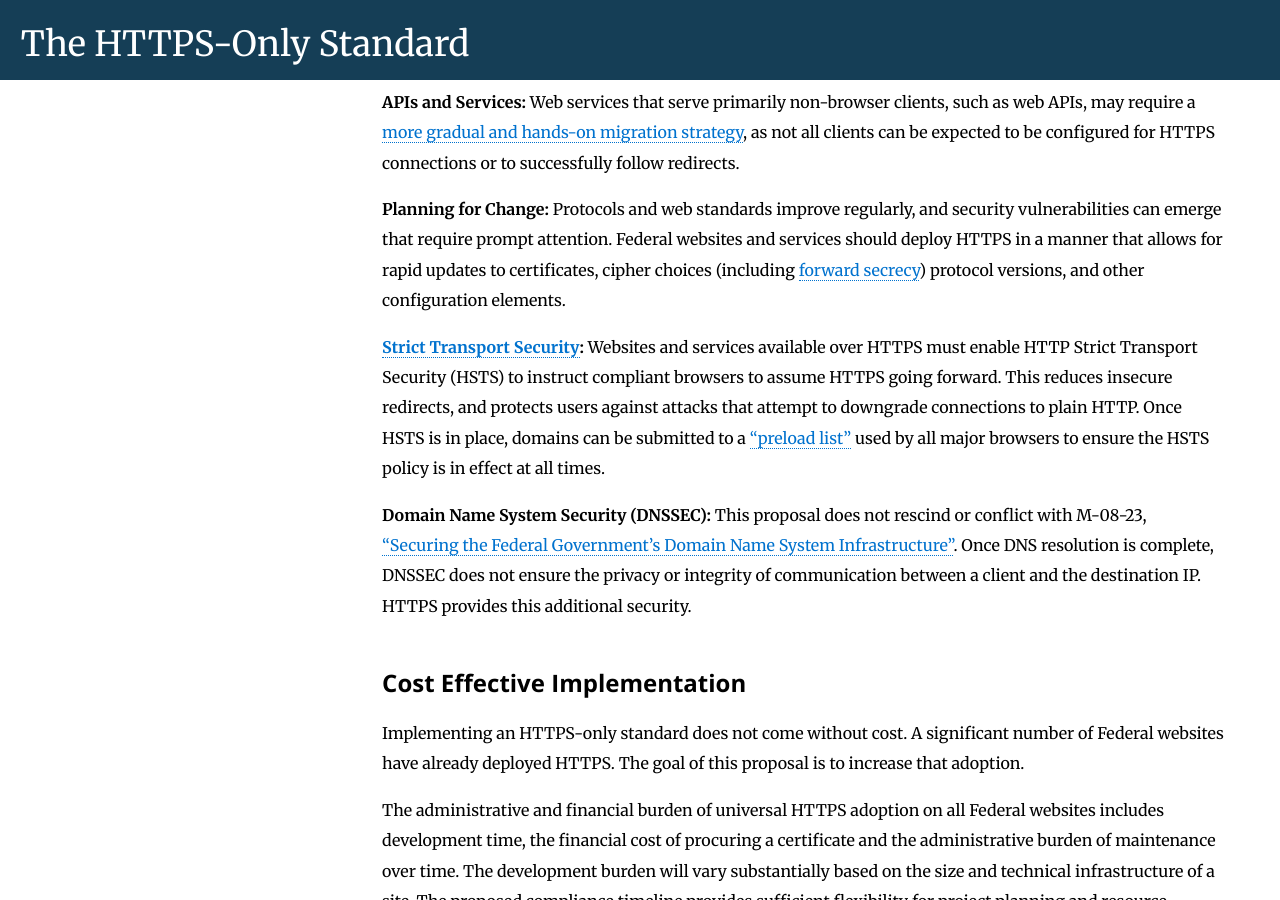
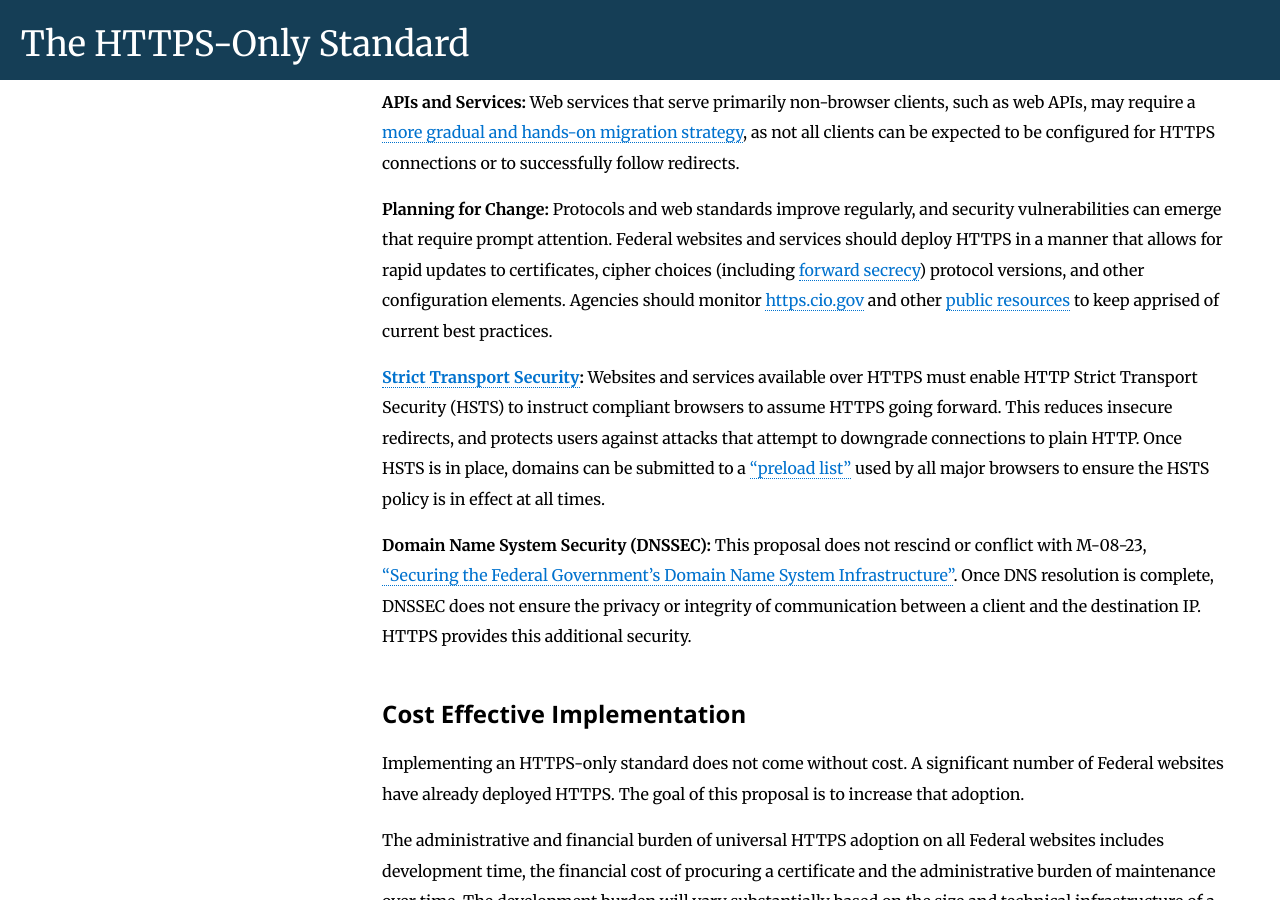
Before and after one commit to GSA/https, a Jekyll site: the page built from pages/index.md, in a window 1280 px wide and 900 px high, scrolled down 2898 px. Built offline with Jekyll 4.4.1, drawn with Linux system fonts in a browser that asks for light colours; Markdown is read by kramdown in place of the engine named in the settings.

Commit message:
be explicit about keeping apprised of best practices

```diff
--- a/pages/index.md
+++ b/pages/index.md
@@ -55,7 +55,7 @@
 
 **APIs and Services:** Web services that serve primarily non-browser clients, such as web APIs, may require a [more gradual and hands-on migration strategy](/apis/), as not all clients can be expected to be configured for HTTPS connections or to successfully follow redirects.
 
-**Planning for Change:** Protocols and web standards improve regularly, and security vulnerabilities can emerge that require prompt attention. Federal websites and services should deploy HTTPS in a manner that allows for rapid updates to certificates, cipher choices (including [forward secrecy](/technical/#forward-secrecy)) protocol versions, and other configuration elements.
+**Planning for Change:** Protocols and web standards improve regularly, and security vulnerabilities can emerge that require prompt attention. Federal websites and services should deploy HTTPS in a manner that allows for rapid updates to certificates, cipher choices (including [forward secrecy](/technical/#forward-secrecy)) protocol versions, and other configuration elements. Agencies should monitor [https.cio.gov](https://https.cio.gov) and other [public resources](/resources/) to keep apprised of current best practices.
 
 **[Strict Transport Security](/hsts/):** Websites and services available over HTTPS must enable HTTP Strict Transport Security (HSTS) to instruct compliant browsers to assume HTTPS going forward. This reduces insecure redirects, and protects users against attacks that attempt to downgrade connections to plain HTTP. Once HSTS is in place, domains can be submitted to a ["preload list"](https://hstspreload.appspot.com) used by all major browsers to ensure the HSTS policy is in effect at all times.
 
```
